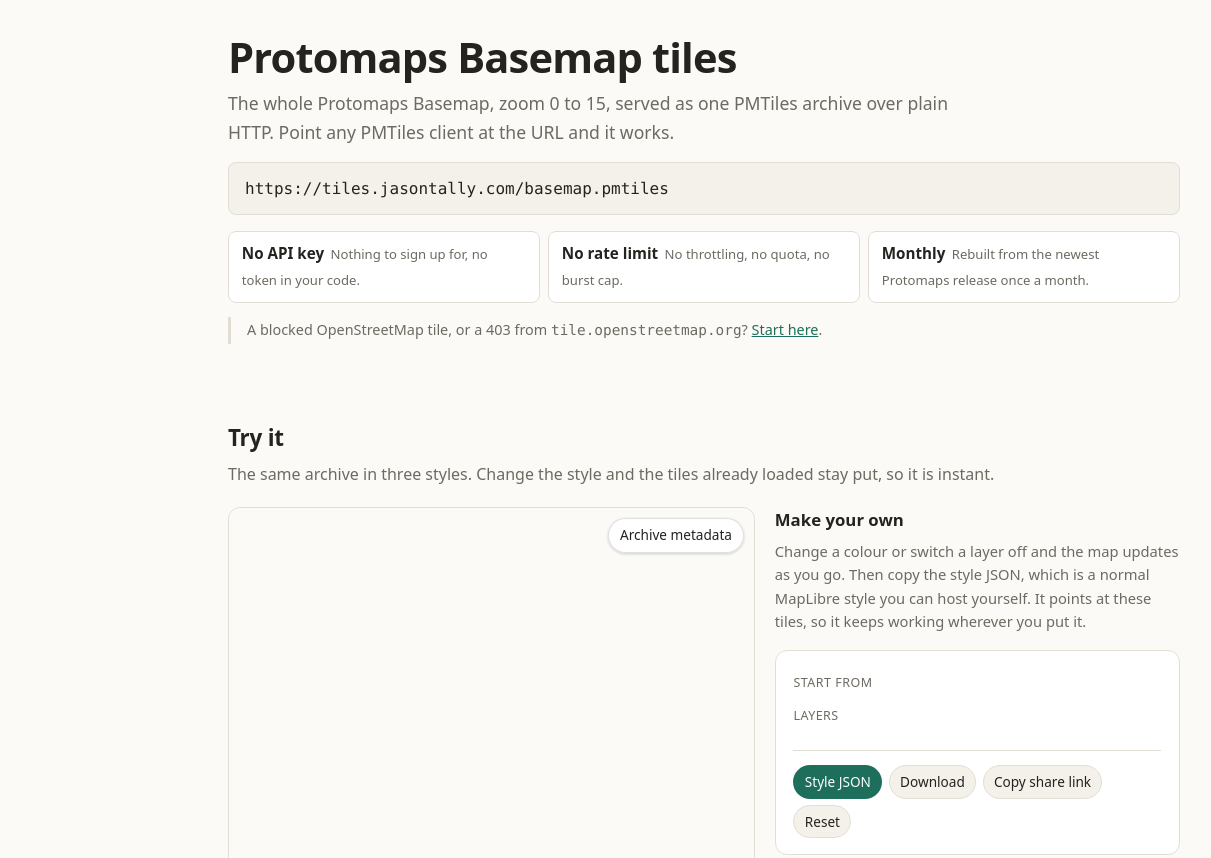
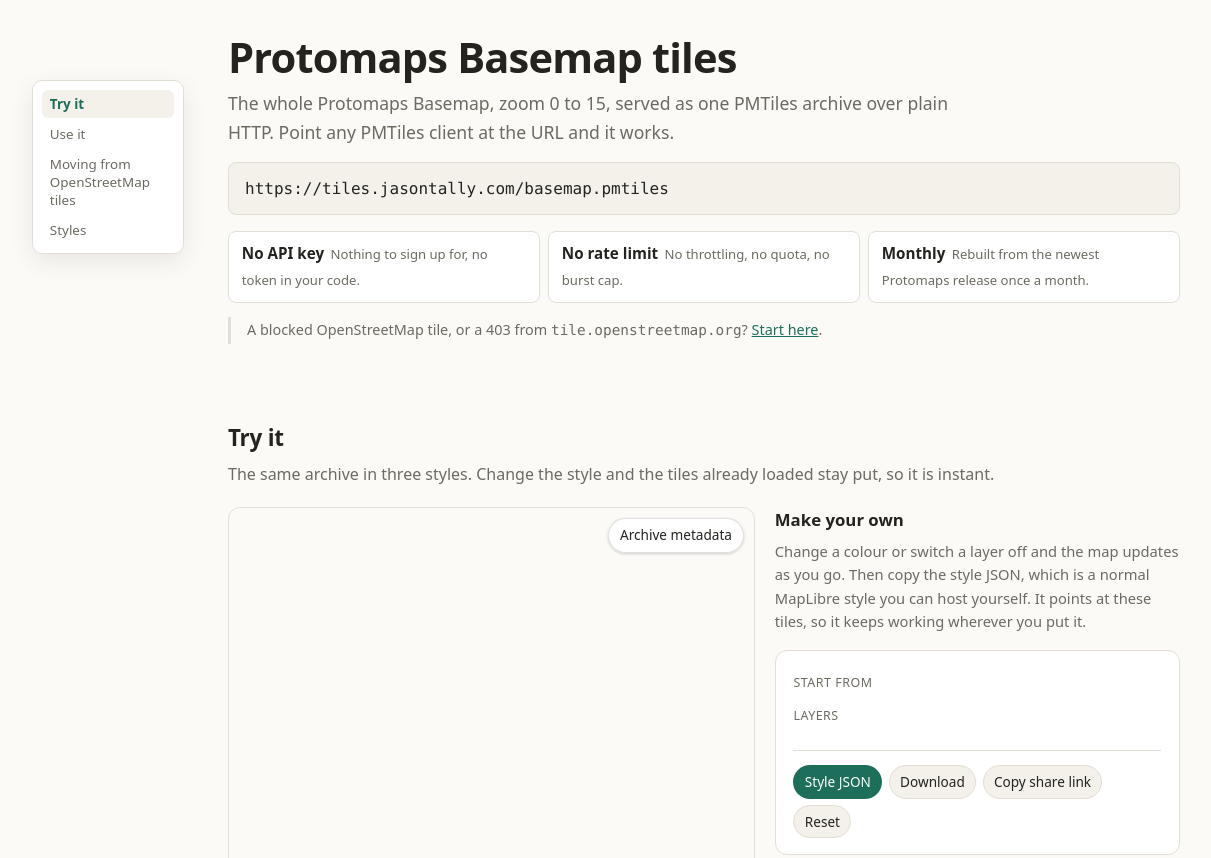
Before and after one commit to jasontally/pmtiles-cf-snippet, a website: page web/index.html in a window 1536 px wide. Shown: the top 858 px of the page, without its empty margins (64-1275 px from the left). Drawn offline with nearby package versions, Linux system fonts and the light colour scheme; files whose address does not match are found by name.

Commit message:
docs: add a sticky section index on wide screens
Build the index from the existing translated h2 headings, so no catalogue keys change. It appears at 85rem and wider, follows the current section, and uses the page direction for RTL.

```diff
--- a/web/index.html
+++ b/web/index.html
@@ -258,9 +258,41 @@
   .quote p + p { margin-top: .4rem; }
   .swatch { display: inline-block; width: .8rem; height: .8rem; border-radius: 3px; border: 1px solid rgba(0,0,0,.2); vertical-align: -1px; }
   footer { margin-top: 4rem; padding-top: 1.5rem; border-top: 1px solid var(--line); color: var(--muted); font-size: .88rem; }
+
+  /* The section index. It is built from the page's own h2 headings, so it needs
+     no separate translation. It sits outside the reading column and only appears
+     when the viewport has room for both. */
+  .toc { display: none; }
+  @media (min-width: 85rem) {
+    .toc:not(:empty) {
+      display: block;
+      position: fixed;
+      inset-inline-start: max(1rem, calc((100vw - var(--max)) / 2 - 11rem));
+      top: 5rem;
+      width: 9.5rem;
+      max-height: calc(100vh - 10rem);
+      overflow: auto;
+      padding: .55rem;
+      background: var(--panel);
+      border: 1px solid var(--line);
+      border-radius: 10px;
+      box-shadow: 0 8px 24px rgba(0,0,0,.08);
+      font-size: .84rem;
+      z-index: 4;
+    }
+    .toc ul { list-style: none; margin: 0; padding: 0; display: grid; gap: .1rem; }
+    .toc a {
+      display: block; padding: .32rem .5rem; border-radius: 6px;
+      color: var(--muted); text-decoration: none; line-height: 1.35;
+    }
+    .toc a:hover { background: var(--code-bg); color: var(--ink); }
+    .toc a[aria-current="true"] { background: var(--code-bg); color: var(--accent); font-weight: 600; }
+  }
+  @media print { .toc { display: none; } }
 </style>
 </head>
 <body>
+<nav class="toc" id="toc" aria-label=""></nav>
 <main class="wrap">
 
 <header class="hero">
@@ -1452,5 +1484,65 @@ import { renderTemplate, packEdits, unpackEdits, hasUnfilled } from "/styles/ren
   });
 })();
 </script>
+<script>
+(function () {
+  "use strict";
+  var nav = document.getElementById("toc");
+  var main = document.querySelector("main");
+  if (!nav || !main) return;
+
+  var sections = [];
+  var links = {};
+  var list = document.createElement("ul");
+  var headings = main.querySelectorAll("section > h2");
+  for (var i = 0; i < headings.length; i++) {
+    var section = headings[i].closest("section");
+    if (!section || !section.id) continue;
+    var a = document.createElement("a");
+    a.href = "#" + section.id;
+    a.textContent = headings[i].textContent.trim();
+    var li = document.createElement("li");
+    li.appendChild(a);
+    list.appendChild(li);
+    sections.push(section);
+    links[section.id] = a;
+  }
+  if (!sections.length) return;
+
+  nav.appendChild(list);
+  nav.setAttribute("aria-label", document.title);
+
+  var current = "";
+  function paint() {
+    var id = sections[0].id;
+    for (var i = 0; i < sections.length; i++) {
+      if (sections[i].getBoundingClientRect().top <= 120) id = sections[i].id;
+    }
+    if (id === current) return;
+    if (links[current]) links[current].removeAttribute("aria-current");
+    if (links[id]) links[id].setAttribute("aria-current", "true");
+    current = id;
+  }
+  var queued = false;
+  function onScroll() {
+    if (queued) return;
+    queued = true;
+    requestAnimationFrame(function () { queued = false; paint(); });
+  }
+  nav.addEventListener("click", function (event) {
+    var link = event.target.closest && event.target.closest("a");
+    if (!link) return;
+    var id = link.getAttribute("href").slice(1);
+    if (!links[id]) return;
+    if (links[current]) links[current].removeAttribute("aria-current");
+    link.setAttribute("aria-current", "true");
+    current = id;
+  });
+  window.addEventListener("scroll", onScroll, { passive: true });
+  window.addEventListener("resize", onScroll, { passive: true });
+  window.addEventListener("hashchange", onScroll);
+  paint();
+})();
+</script>
 </body>
 </html>
```
